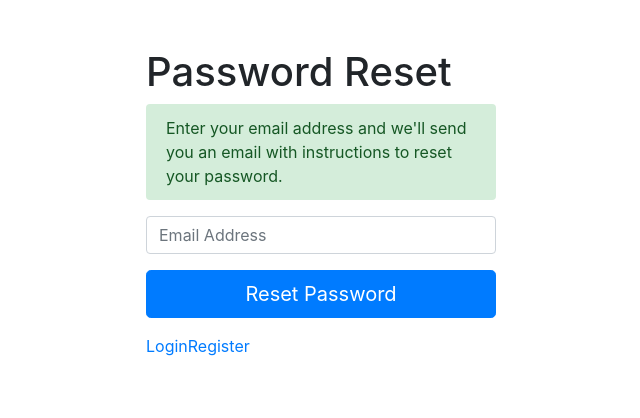
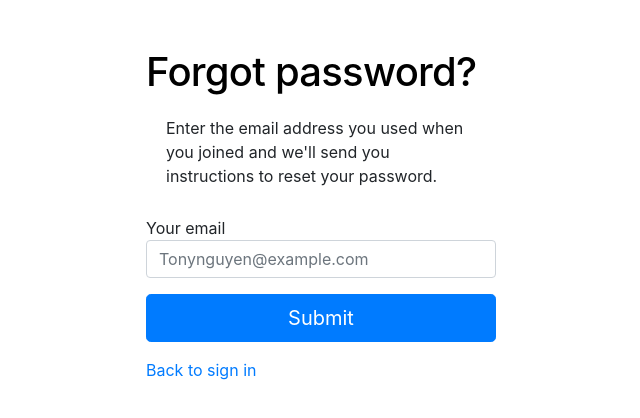
Before and after one commit to RohanGautam1/Lordwide, a React (Create React App) app: page / in a window 1280 px wide. Shown: the top 418 px of the page, without its empty margins (604-1244 px from the left). Built offline with nearby package versions, Linux system fonts and the light colour scheme.

Commit message:
forgot page created.

```diff
--- a/src/component/SignIn.js
+++ b/src/component/SignIn.js
@@ -7,7 +7,7 @@ function SignIn() {
       <div class="container login-container my-5">
         <div class="row">
           <div class="col-md-6 welcome_auth">
-          {/* Add Image here */}
+            {/* Add Image here */}
           </div>
 
           <div class="offset-md-1 col-md-4 login-form">
@@ -15,20 +15,21 @@ function SignIn() {
               <div class="auth_branding">
                 <a class="auth_branding_in" href="https://procraft.studio"></a>
               </div>
-              <h1 class="auth_title text-left">Password Reset</h1>
+              <div className='fpass'>
+                <h1 class="auth_title text-left">Forgot password?</h1>
+              </div>
               <form>
-                <div class="alert alert-success bg-soft-primary border-0" role="alert">
-                  Enter your email address and we'll send you an email with instructions to reset your password.
+                <div class="alert  border-0" role="alert">
+                  Enter the email address you used when you joined and we'll send you instructions to reset your password.</div>
+                <div class="form-group">
+                  Your email
+                  <input type="email" class="form-control" name="email" placeholder="Tonynguyen@example.com" />
                 </div>
                 <div class="form-group">
-                  <input type="email" class="form-control" name="email" placeholder="Email Address" />
-                </div>
-                <div class="form-group">
-                  <button type="button" class="btn btn-primary btn-lg btn-block">Reset Password</button>
+                  <button type="button" class="btn btn-primary btn-lg btn-block">Submit</button>
                 </div>
                 <div class="form-group other_auth_links">
-                  <a class="" href="https://procraft.studio">Login</a>
-                  <a class="" href="https://procraft.studio">Register</a>
+                  <a class="" href="https://procraft.studio"> Back to sign in </a>
                 </div>
               </form>
             </div>
--- a/src/component/comp.css
+++ b/src/component/comp.css
@@ -12,3 +12,14 @@ letter-spacing: 0px;
 color: #7A86A1;
 opacity: 1;
 }
+
+.fpass{
+    /* top: 361px;
+left: 1132px; */
+/* width: 246px;
+height: 41px; */
+    text-align: left;
+letter-spacing: -0.75px;
+color: #000000;
+opacity: 1;
+}
```
